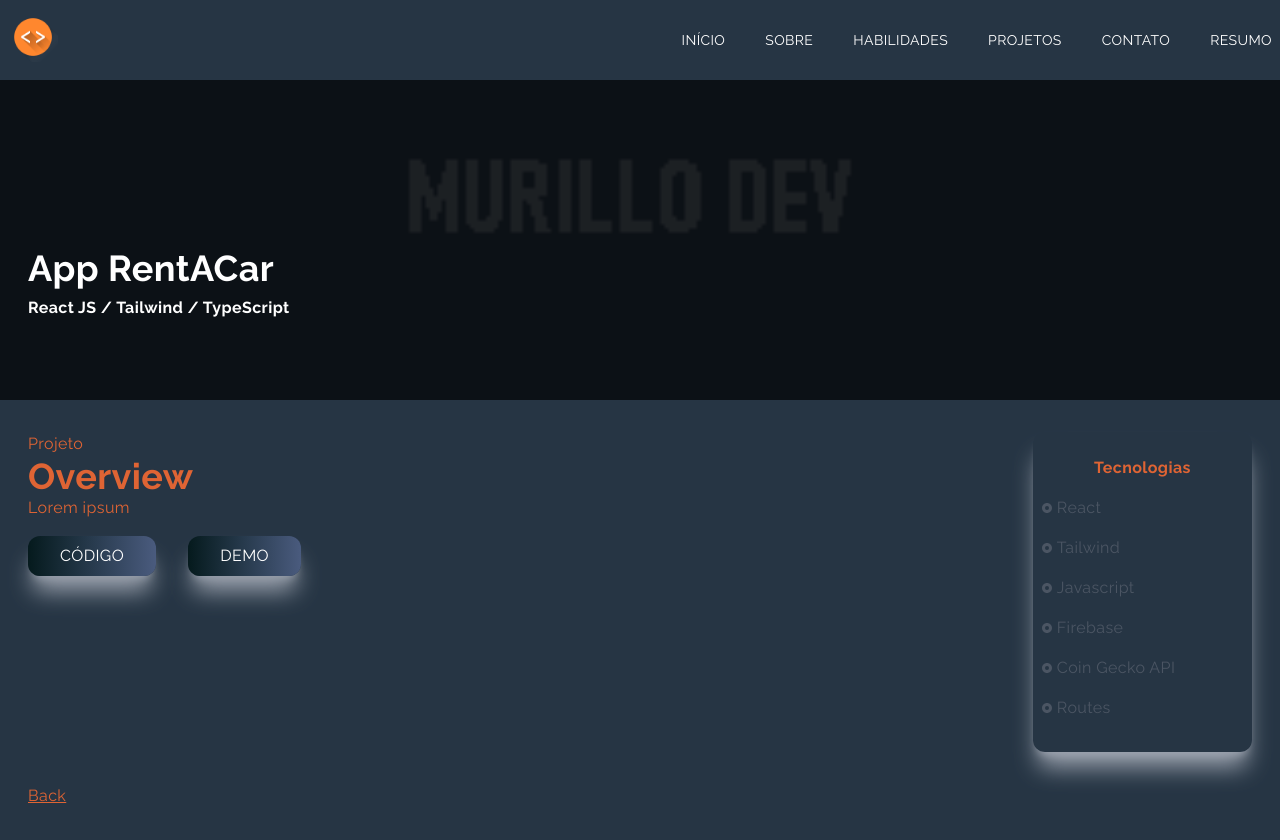
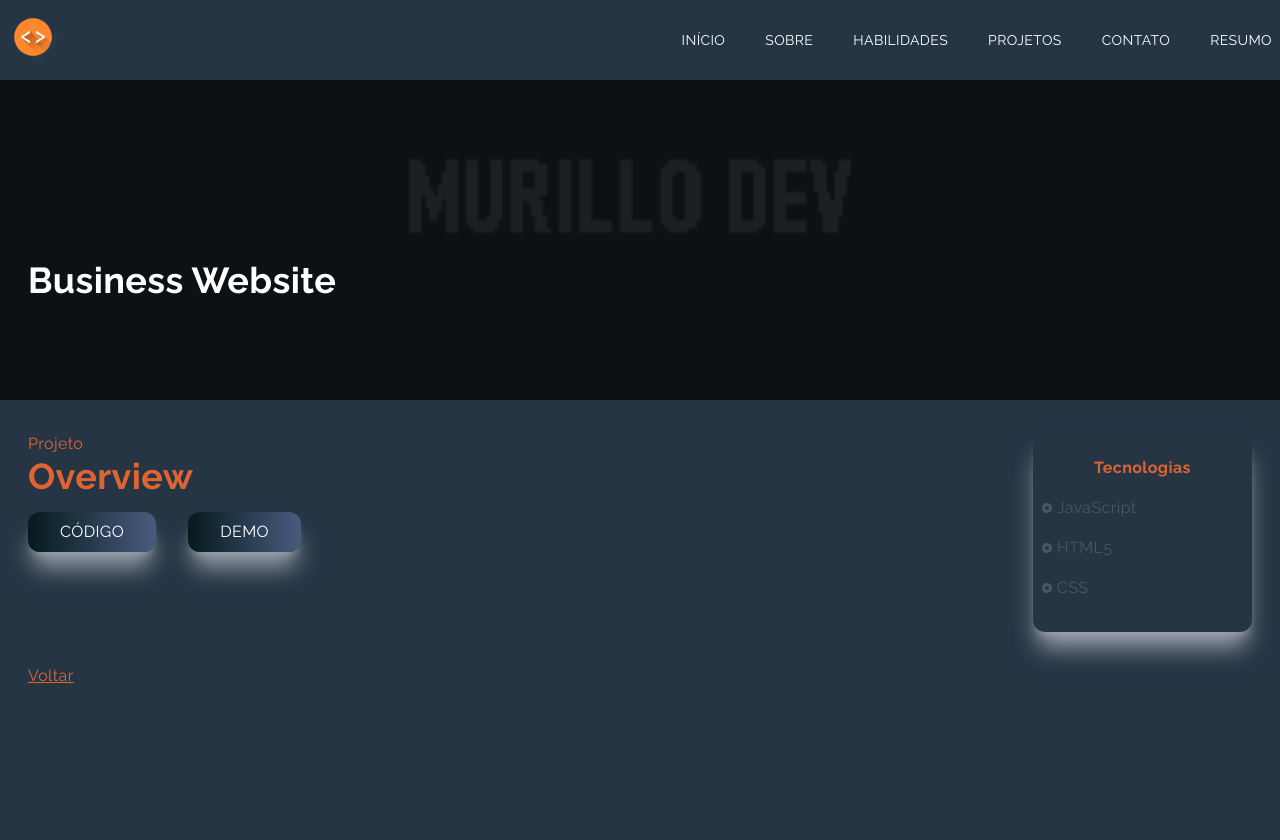
Before and after one commit to murillonunes1/portfolio-nextjs, a Next.js app: page /rentacar in a window 1280 px wide. After the commit the page ends 800 px from the top, so only its background shows below. Built offline with nearby package versions, Linux system fonts and the light colour scheme.

Commit message:
Update
Atualização de portfólio

```diff
--- a/pages/coweb.jsx
+++ b/pages/coweb.jsx
@@ -17,7 +17,6 @@ const property = () => {
         />
         <div className='absolute top-[70%] max-w-[1240px] w-full left-[50%] right-[50%] translate-x-[-50%] translate-y-[-50%] text-white z-10 p-2'>
           <h2 className='py-2'>Website comercial</h2>
-          <h3>React JS / Tailwind</h3>
         </div>
       </div>
 
@@ -26,17 +25,17 @@ const property = () => {
           <p>Projeto</p>
           <h2>Overview</h2>
           <p>
-            Ipsum loren
+            Co Web
           </p>
           <a
-            href='https://github.com/murillonunes1'
+            href='https://coweb-murillonunes1.vercel.app/'
             target='_blank'
             rel='noreferrer'
           >
             <button className='px-8 py-2 mt-4 mr-8'>Código</button>
           </a>
           <a
-            href='https://github.com/murillonunes1#'
+            href='https://github.com/murillonunes1'
             target='_blank'
             rel='noreferrer'
           >
@@ -60,7 +59,7 @@ const property = () => {
           </div>
         </div>
 
-          <p className='underline cursor-pointer'>Back</p>
+          <p className='underline cursor-pointer'>Voltar</p>
 
       </div>
     </div>
--- a/pages/ecommerce.jsx
+++ b/pages/ecommerce.jsx
@@ -17,8 +17,7 @@ const netflix = () => {
           alt='/'
         />
         <div className='absolute top-[70%] max-w-[1240px] w-full left-[50%] right-[50%] translate-x-[-50%] translate-y-[-50%] text-white z-10 p-2'>
-          <h2 className='py-2'>E-commerce</h2>
-          <h3>React JS / Tailwind / Firebase</h3>
+          <h2 className='py-2'>AutoCenter</h2>
         </div>
       </div>
 
@@ -27,7 +26,7 @@ const netflix = () => {
           <p>Projeto</p>
           <h2>Overview</h2>
           <p>
-            Ipsum Loren
+            AutoCenter Website
           </p>
           <a
             href='https://github.com/murillonunes1'
@@ -37,7 +36,7 @@ const netflix = () => {
             <button className='px-8 py-2 mt-4 mr-8'>Código</button>
           </a>
           <a
-            href='https://github.com/murillonunes1'
+            href='https://autocenter-brown.vercel.app/'
             target='_blank'
             rel='noreferrer'
           >
@@ -49,18 +48,18 @@ const netflix = () => {
             <p className='text-center font-bold pb-2'>Tecnologias</p>
             <div className='grid grid-cols-3 md:grid-cols-1'>
               <p className='text-gray-600 py-2 flex items-center'>
-                <RiRadioButtonFill className='pr-1' /> React
+                <RiRadioButtonFill className='pr-1' /> JavaScript
               </p>
               <p className='text-gray-600 py-2 flex items-center'>
                 <RiRadioButtonFill className='pr-1' /> Tailwind
               </p>
               <p className='text-gray-600 py-2 flex items-center'>
-                <RiRadioButtonFill className='pr-1' /> Javascript
+                <RiRadioButtonFill className='pr-1' />
               </p>
             </div>
           </div>
         </div>
-        <p className='underline cursor-pointer'>Back</p>
+        <p className='underline cursor-pointer'>Voltar</p>
 
       </div>
     </div>
--- a/pages/index.js
+++ b/pages/index.js
@@ -11,7 +11,7 @@ export default function Home() {
     <div>
       <Head>
         <title>Murillo Dev</title>
-        <meta name="Estudante dedicado ao desenvolvimento Front-end com habilidades em JavaScript (ES6), Node.js, React, Next, HTML5 e CSS3" />
+        <meta name="Estudante dedicado ao desenvolvimento Front-end com habilidades em JavaScript (ES6), HTML5, CSS3, Tailwind, React, Next" />
       </Head>
     <Main />
     <About />
--- a/pages/rentacar.jsx
+++ b/pages/rentacar.jsx
@@ -17,8 +17,7 @@ const crypto = () => {
           alt='/'
         />
         <div className='absolute top-[70%] max-w-[1240px] w-full left-[50%] right-[50%] translate-x-[-50%] translate-y-[-50%] text-white z-10 p-2'>
-          <h2 className='py-2'>App RentACar</h2>
-          <h3>React JS / Tailwind / TypeScript</h3>
+          <h2 className='py-2'>Business Website</h2>
         </div>
       </div>
 
@@ -27,17 +26,17 @@ const crypto = () => {
           <p>Projeto</p>
           <h2>Overview</h2>
           <p>
-            Lorem ipsum
+
           </p>
           <a
-            href='#'
+            href='https://github.com/murillonunes1'
             target='_blank'
             rel='noreferrer'
           >
             <button className='px-8 py-2 mt-4 mr-8'>Código</button>
           </a>
           <a
-            href='#'
+            href='https://businessws.vercel.app/'
             target='_blank'
             rel='noreferrer'
           >
@@ -50,28 +49,19 @@ const crypto = () => {
             <p className='text-center font-bold pb-2'>Tecnologias</p>
             <div className='grid grid-cols-3 md:grid-cols-1 '>
               <p className='text-gray-600 py-2 flex items-center'>
-                <RiRadioButtonFill className='pr-1' /> React
+                <RiRadioButtonFill className='pr-1' /> JavaScript
               </p>
               <p className='text-gray-600 py-2 flex items-center'>
-                <RiRadioButtonFill className='pr-1' /> Tailwind
+                <RiRadioButtonFill className='pr-1' /> HTML5
               </p>
               <p className='text-gray-600 py-2 flex items-center'>
-                <RiRadioButtonFill className='pr-1' /> Javascript
-              </p>
-              <p className='text-gray-600 py-2 flex items-center'>
-                <RiRadioButtonFill className='pr-1' /> Firebase
-              </p>
-              <p className='text-gray-600 py-2 flex items-center'>
-                <RiRadioButtonFill className='pr-1' /> Coin Gecko API
-              </p>
-              <p className='text-gray-600 py-2 flex items-center'>
-                <RiRadioButtonFill className='pr-1' /> Routes
+                <RiRadioButtonFill className='pr-1' /> CSS
               </p>
             </div>
           </div>
         </div>
         <Link href='/#projects'>
-          <p className='underline cursor-pointer'>Back</p>
+          <p className='underline cursor-pointer'>Voltar</p>
         </Link>
       </div>
     </div>
--- a/pages/stream.jsx
+++ b/pages/stream.jsx
@@ -16,8 +16,7 @@ const twitch = () => {
           alt='/'
         />
         <div className='absolute top-[70%] max-w-[1240px] w-full left-[50%] right-[50%] translate-x-[-50%] translate-y-[-50%] text-white z-10 p-2'>
-          <h2 className='py-2'>Plataforma de streaming </h2>
-          <h3>Next JS / Tailwind / Next Auth</h3>
+          <h2 className='py-2'>DesignX Website </h2>
         </div>
       </div>
 
@@ -26,10 +25,9 @@ const twitch = () => {
           <p>Project</p>
           <h2>Overview</h2>
           <p>
-            Ipsum Loren
           </p>
           <a
-            href='https://github.com/murillonunes1'
+            href='https://designx-rust.vercel.app/'
             target='_blank'
             rel='noreferrer'
           >
@@ -49,7 +47,7 @@ const twitch = () => {
             <p className='text-center font-bold pb-2'>Tecnologias</p>
             <div className='grid grid-cols-3 md:grid-cols-1'>
               <p className='text-gray-600 py-2 flex items-center'>
-                <RiRadioButtonFill className='pr-1' /> Next.JS
+                <RiRadioButtonFill className='pr-1' /> HTML5
               </p>
               <p className='text-gray-600 py-2 flex items-center'>
                 <RiRadioButtonFill className='pr-1' /> Tailwind
@@ -61,7 +59,7 @@ const twitch = () => {
           </div>
         </div>
 
-        <p className='underline cursor-pointer'>Back</p>
+        <p className='underline cursor-pointer'>Voltar</p>
 
       </div>
     </div>
```
